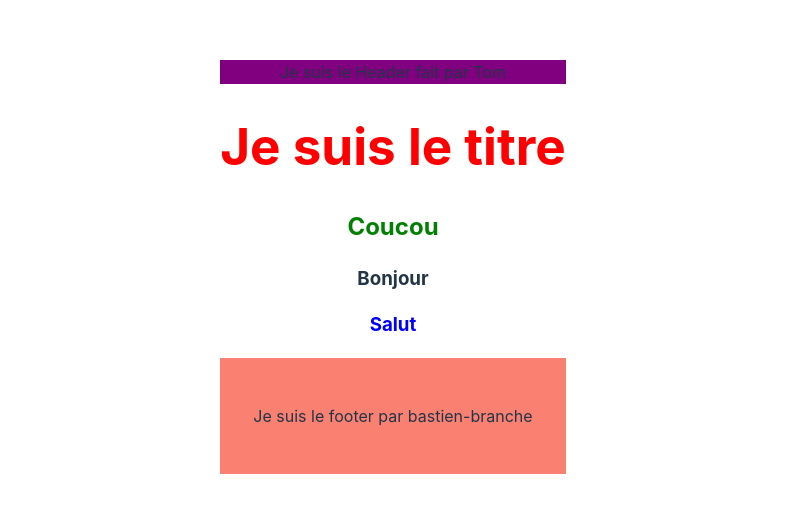
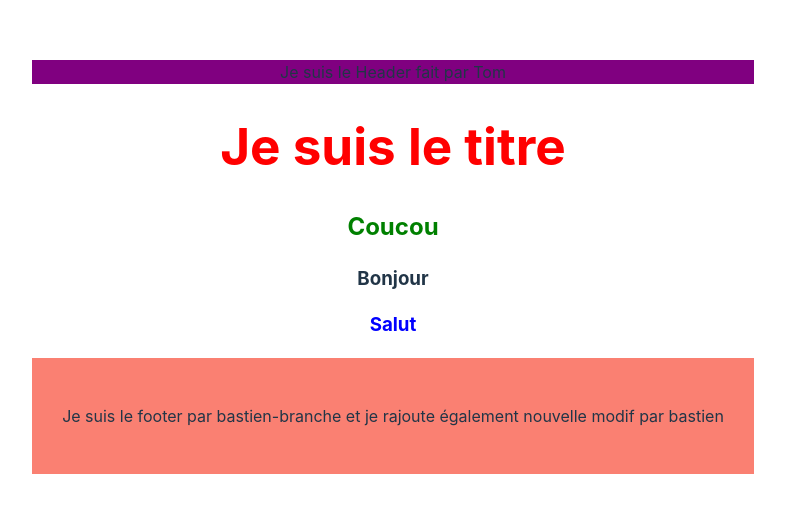
Before and after one commit to TomRoberto/git-github-andromeda24, a React (Vite) app: page / in a window 1280 px wide. Shown: the part 133-646 px from the top of the page, without its empty margins (247-1032 px from the left). Built offline with nearby package versions, Linux system fonts and the light colour scheme.

Commit message:
Edit Footer.jsx on bastien-branch

```diff
--- a/src/components/Footer.jsx
+++ b/src/components/Footer.jsx
@@ -1,7 +1,10 @@
 const Footer = () => {
   return (
     <footer style={{ background: "salmon", padding: "30px" }}>
-      <p>Je suis le footer par bastien-branche</p>
+      <p>
+        Je suis le footer par bastien-branche et je rajoute également nouvelle
+        modif par bastien
+      </p>
     </footer>
   );
 };
```
